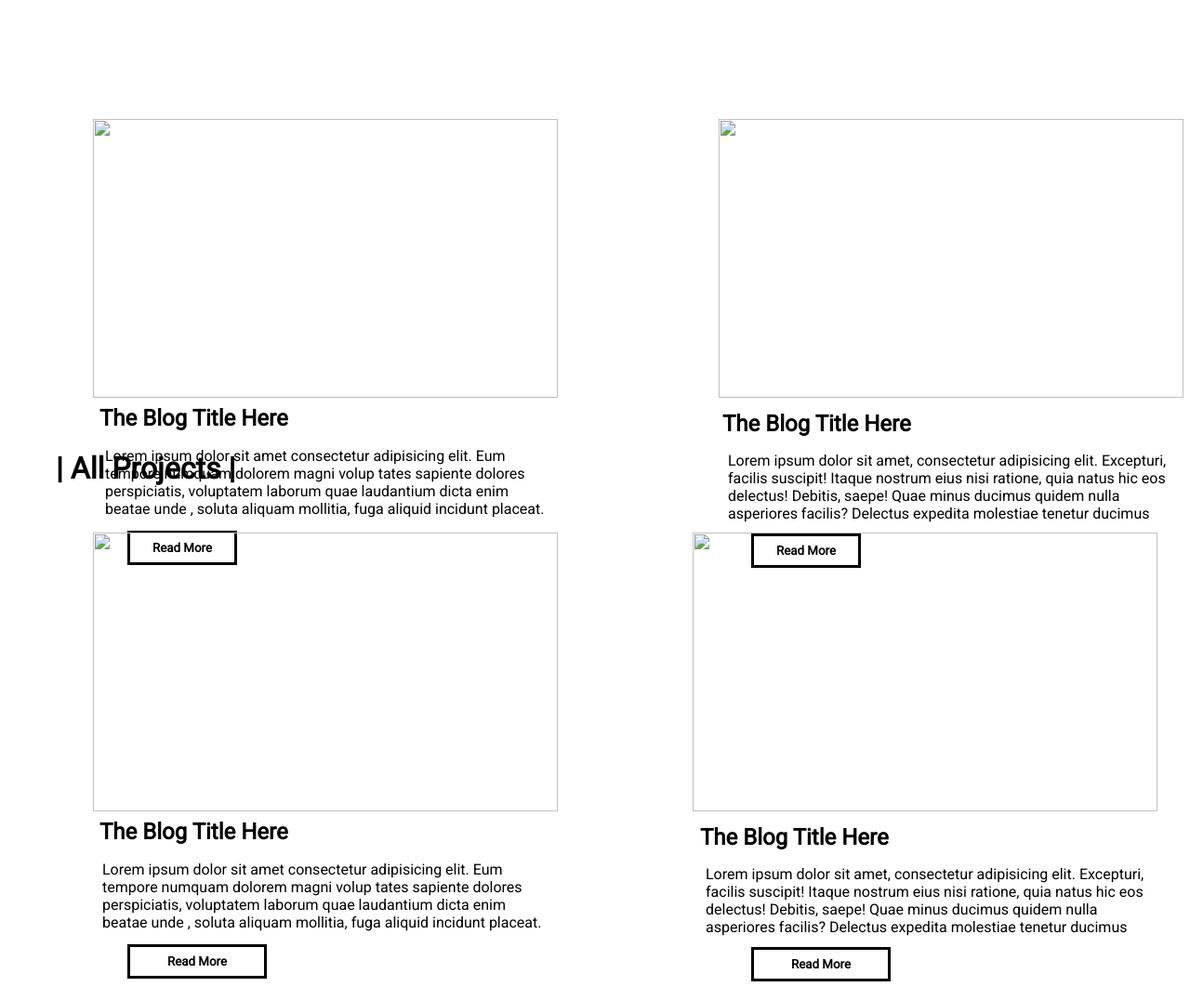
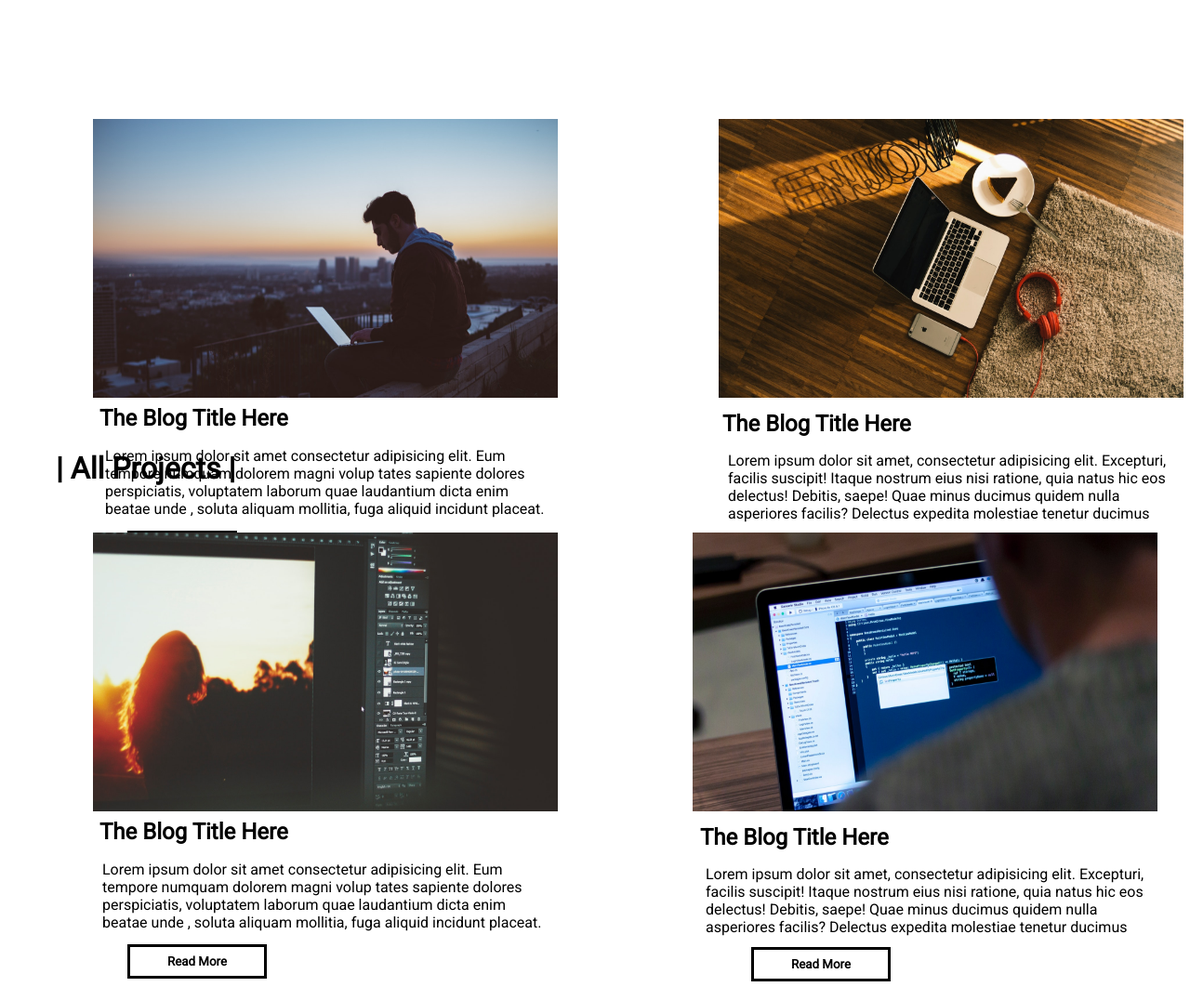
Before and after one commit to rijeshsap53/Responsive-Website, a plain HTML site: page index.html in a window 1280 px wide. Shown: the part 800-1876 px from the top of the page at 93% size. Drawn offline with Linux system fonts and the light colour scheme.

Commit message:
Update index.html

```diff
--- a/index.html
+++ b/index.html
@@ -14,7 +14,7 @@
 <body>
 
     <div class="logo-img">
-        <img src="images/logo.png" alt="" class="logo">
+        <img src="logo.png" alt="" class="logo">
     </div>
     <div class="menu slideout-menu">
         <ul>
@@ -59,13 +59,13 @@
         <h1>Coding</h2>
             <h3>Learn coding</h3>
             <!-- </div> -->
-            <img src="images/3.jpg" alt="">
+            <img src="3.jpg" alt="">
     </div>
 
     <div class="blog">
         <h1>|   All Blogs   |</h1>
         <div class="b1">
-            <img src="images/2.jpg" class="img im1" alt="">
+            <img src="2.jpg" class="img im1" alt="">
             <h2>The Blog Title Here</h2>
             <p>Lorem ipsum dolor sit amet, consectetur adipisicing elit. Excepturi, facilis suscipit! Itaque
                 nostrum eius nisi ratione, quia natus hic eos delectus! Debitis, saepe! Quae minus ducimus
@@ -74,7 +74,7 @@
         </div>
 
         <div class="b2">
-            <img src="images/1.jpg" class="img im2" alt="">
+            <img src="1.jpg" class="img im2" alt="">
             <h2>The Blog Title Here</h2>
             <p>Lorem ipsum dolor sit amet consectetur adipisicing elit. Eum tempore numquam dolorem magni volup
                 tates sapiente dolores perspiciatis, voluptatem laborum quae laudantium dicta enim beatae unde
@@ -90,7 +90,7 @@
     <div class="blog allproj">
         <h1>|   All Projects   |</h1>
         <div class="a1 b1">
-            <img src="images/6.jpg" class="img proji1" alt="">
+            <img src="6.jpg" class="img proji1" alt="">
             <h2>The Blog Title Here</h2>
             <p>Lorem ipsum dolor sit amet, consectetur adipisicing elit. Excepturi, facilis suscipit! Itaque
                 nostrum eius nisi ratione, quia natus hic eos delectus! Debitis, saepe! Quae minus ducimus
@@ -99,7 +99,7 @@
         </div>
 
         <div class="b2 a2">
-            <img src="images/88.jpg" class="img proji2" alt="">
+            <img src="88.jpg" class="img proji2" alt="">
             <h2>The Blog Title Here</h2>
             <p>Lorem ipsum dolor sit amet consectetur adipisicing elit. Eum tempore numquam dolorem magni volup
                 tates sapiente dolores perspiciatis, voluptatem laborum quae laudantium dicta enim beatae unde
```
